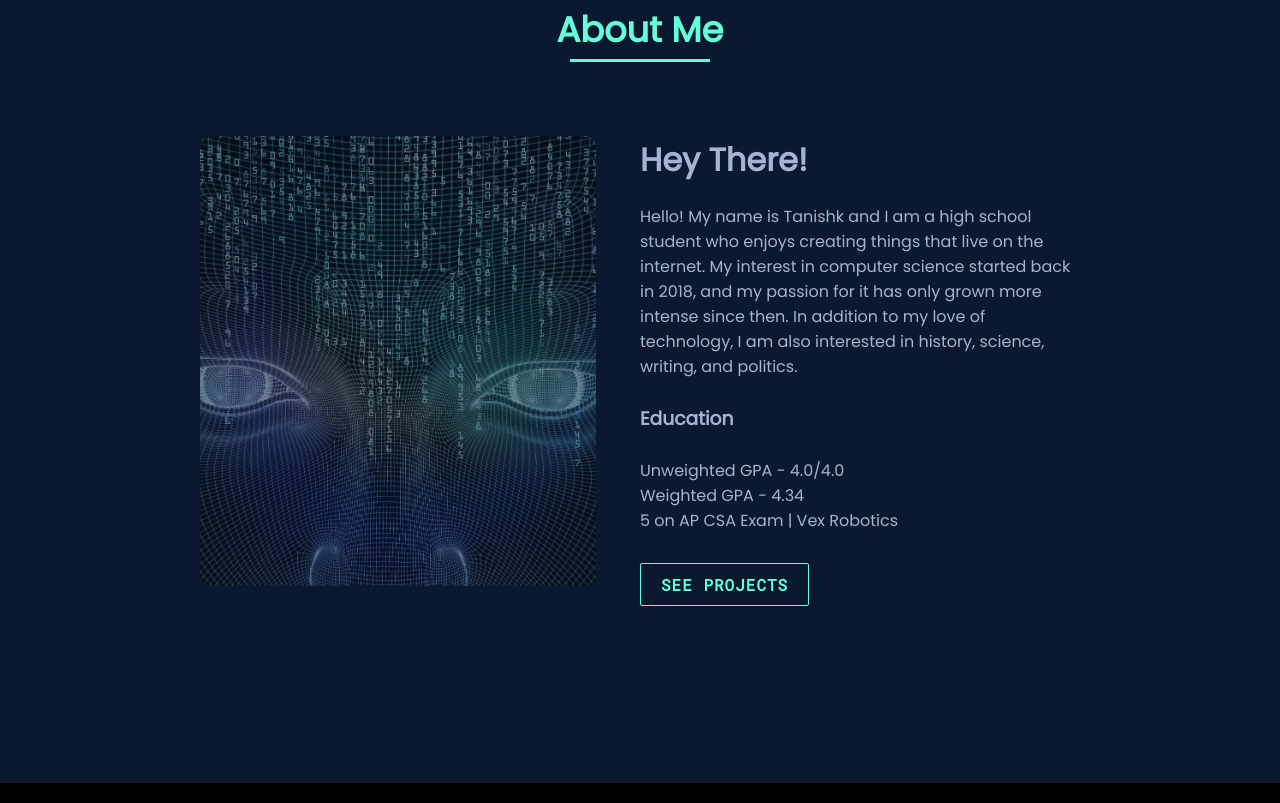
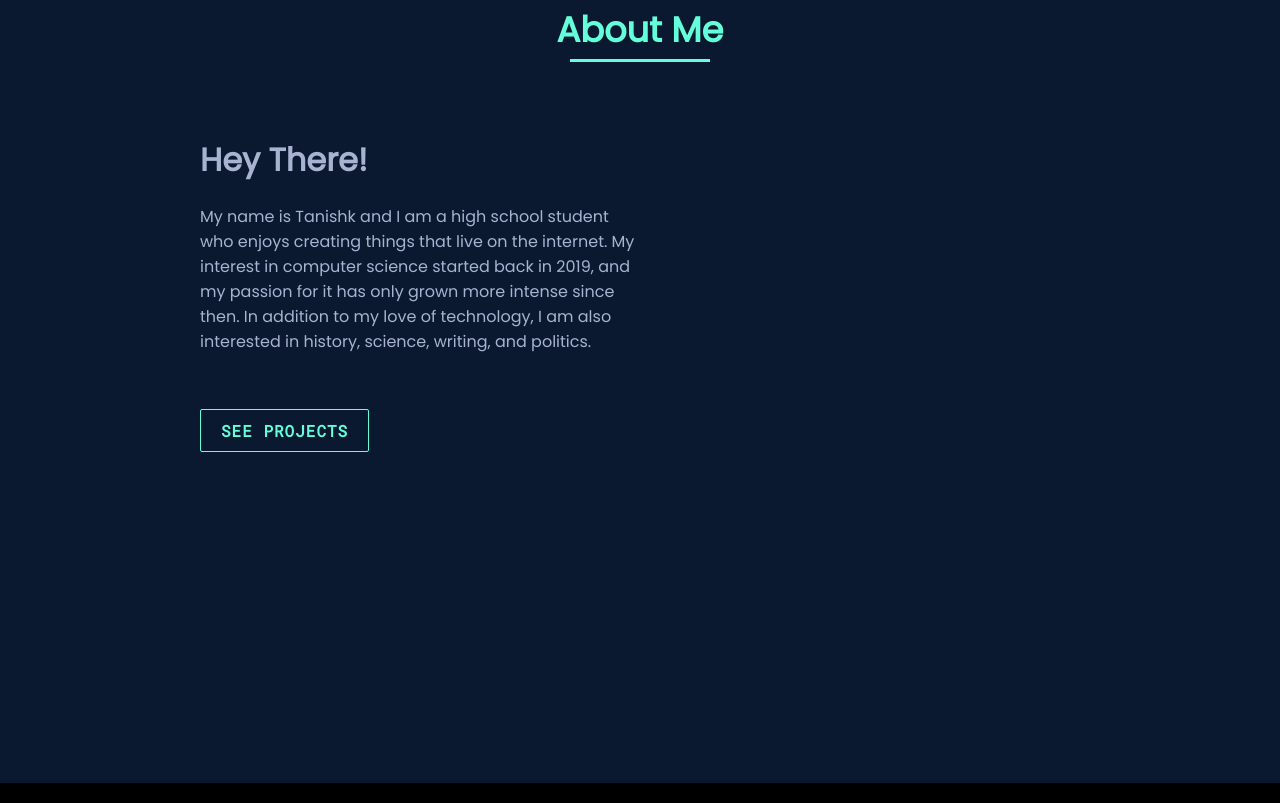
Before and after one commit to Tanishk-Modi/Personal-Website, a plain HTML site: page Website/index.html in a window 1280 px wide. Shown: the part 897-1700 px from the top of the page. Drawn offline with Linux system fonts and the light colour scheme.

Commit message:
Update index.html

```diff
--- a/Website/index.html
+++ b/Website/index.html
@@ -32,7 +32,7 @@
         <ul>
             <li><a class="active" href="index.html">Home</a></li>
             <li><a href="projects.html">Projects</a></li>
-            <li><a href="blog.html">Blog</a></li>
+            <li><a href="https://medium.com/@tanishkmodi6" target="_blank">Blog</a></li>
         </ul>
     </nav>
 
@@ -74,34 +74,22 @@
           <a href="https://github.com/Tanishk-Modi" target="_blank"><i class="fab fa-github"></i></a>
           <a href="" target="_blank"><i class="fab fa-linkedin"></i></a>
           <a href="https://www.youtube.com/channel/UCrtiPIdAJ8bp-7ypXnEtLaA" target="_blank"><i class="fab fa-youtube"></i></a>
-          <a href="https://medium.com/@tanishkmodi6" target="_blank"><i class="fab fa-medium"></i></a>
         </div>
       </div>
     </section>
 
-
     <!--About-->
-
 
     <section class="about" id="about">
       <div class="title reveal">
         <h2 class="section-title">About Me</h2>
       </div>
       <div class="content">
-        <div class="column col-left reveal">
-          <div class="img-card">
-            <img src="images/artificial_intelligence.jpg" alt="">
-          </div>
-        </div>
         <div class="column col-right reveal">
-
           <h2 class="content-title">Hey There!</h2>
-          <p class="paragraph-text"> Hello! My name is Tanishk and I am a high school student who enjoys creating things that live on the internet. My interest in computer science started back in 2018, and my passion for it has only grown more intense since then. In addition to my love of technology, I am also interested in history, science, writing, and politics.
+          <p class="paragraph-text">My name is Tanishk and I am a high school student who enjoys creating things that live on the internet. My interest in computer science started back in 2019, and my passion for it has only grown more intense since then. In addition to my love of technology, I am also interested in history, science, writing, and politics.
 
           <br><br>
-
-          <h3>Education</h3> <br>
-          Unweighted GPA - 4.0/4.0 <br> Weighted GPA - 4.34 <br> 5 on AP CSA Exam | Vex Robotics </p>
 
           <div id="but">
             <a href="projects.html" class="btn">See Projects</a>
@@ -111,15 +99,12 @@
       </div>
     </section>
 
-
    <!--Footer-->
-
 
     <footer class="footer">
       <span class="footer-title">Tanishk Modi</span>
       <p>Thanks for checking out my website!</p>
     </footer>
-
 
     <!--Javascript for the automated typing-->
 
```
